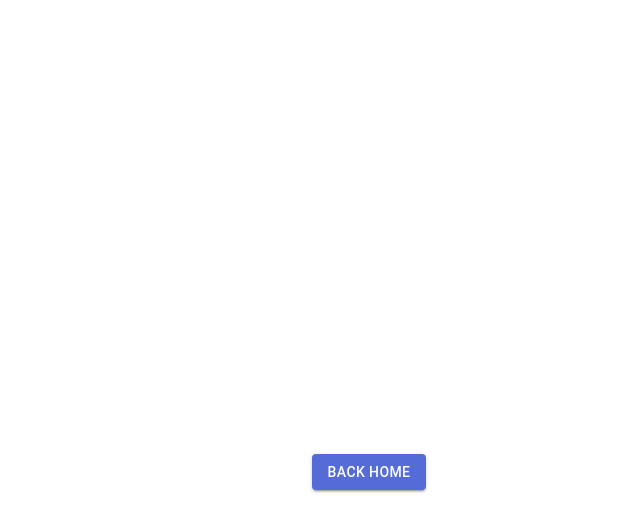
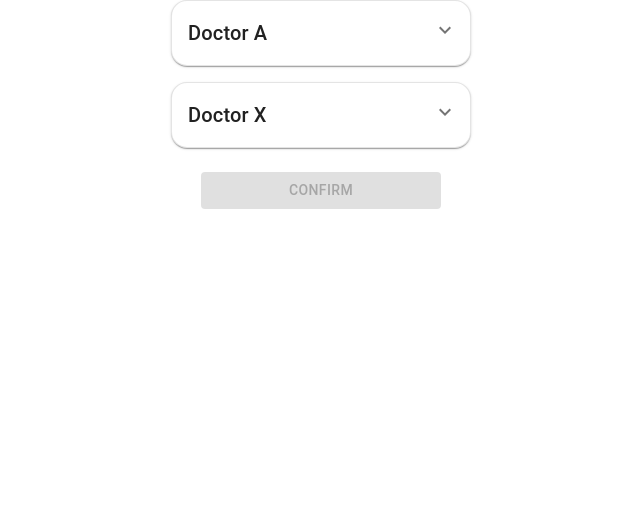
Before and after one commit to MAXEE998/CC-Final-FE, a React app: page /patient/chooseDoctor in a window 1280 px wide. Before the commit this address had no page. Shown: the top 532 px of the page, without its empty margins (271-911 px from the left). Built offline with nearby package versions, Linux system fonts and the light colour scheme.

Commit message:
feat: Choose doctor ui done

```diff
--- a/src/assets/stylesheets/app.scss
+++ b/src/assets/stylesheets/app.scss
@@ -16,7 +16,7 @@ html,body
     width: 100%;
     height: 100%;
     min-height: 100vh;
-    font-size: 16px;
+    font-size: 12px;
     color: var(--color-example);
     margin: 0;
     overflow: hidden;
--- /dev/null
+++ b/src/components/DoctorTimeSlot/index.jsx.tsx
@@ -0,0 +1,82 @@
+import KeyboardArrowDownIcon from '@mui/icons-material/KeyboardArrowDown';
+import KeyboardArrowUpIcon from '@mui/icons-material/KeyboardArrowUp';
+import { List, ListItem, ListItemButton, ListItemText, Radio } from '@mui/material';
+import Card from '@mui/material/Card';
+import CardContent from '@mui/material/CardContent';
+import CardHeader from '@mui/material/CardHeader';
+import Collapse from '@mui/material/Collapse';
+import Container from '@mui/material/Container';
+import IconButton from '@mui/material/IconButton';
+import React, { Dispatch, SetStateAction, useState } from 'react';
+
+
+interface Props {
+  doctorName: string;
+  timeSlots: Date[];
+  timeSlotChosen: [string, Date];
+  setTimeSlotChosen: Dispatch<SetStateAction<[string, Date]>>
+}
+
+export default function DoctorTimeSlot(props: Props) {
+  const [open, setOpen] = useState(false);
+  const {doctorName, timeSlots, timeSlotChosen, setTimeSlotChosen} = props;
+
+  return (
+    <>
+      <Card
+        sx={{
+          minWidth: 300,
+          border: '1px solid rgba(211,211,211,0.6)',
+          marginTop: 2,
+          width: '90%',
+          borderRadius: '16px'
+        }}>
+        <CardHeader
+          title={doctorName}
+          titleTypographyProps={{
+            component: 'h2',
+            variant: 'h6'
+          }}
+          action={
+            <IconButton
+              onClick={() => setOpen(!open)}
+              aria-label="expand"
+              size="small"
+            >
+              {open ? <KeyboardArrowUpIcon/> : <KeyboardArrowDownIcon/>}
+            </IconButton>
+          }
+        >
+        </CardHeader>
+        <div style={{backgroundColor: 'rgba(211,211,211,0.1)'}}>
+          <Collapse in={open} timeout="auto" unmountOnExit>
+            <CardContent sx={{typography: {fontSize: 12}, padding: 0}}>
+              <Container>
+                <List>
+                  {timeSlots.map((timeSlot) => (
+                    <>
+                      <ListItem divider disablePadding sx={{m: 1}}>
+                        <ListItemButton>
+                          <Radio
+                            checked={doctorName === timeSlotChosen[0] && timeSlot.getTime() == timeSlotChosen[1].getTime()}
+                            onChange={() =>
+                              setTimeSlotChosen([doctorName, timeSlot])
+                            }
+                            value={timeSlot}
+                            name="radio-buttons"
+                            inputProps={{'aria-label': timeSlot.toString()}}
+                          />
+                        </ListItemButton>
+                        <ListItemText primary={timeSlot.toString()} />
+                      </ListItem>
+                    </>
+                  ))}
+                </List>
+              </Container>
+            </CardContent>
+          </Collapse>
+        </div>
+      </Card>
+    </>
+  );
+}
--- /dev/null
+++ b/src/pages/ChooseDoctor/index.tsx
@@ -0,0 +1,81 @@
+import Button from '@mui/material/Button';
+import CssBaseline from '@mui/material/CssBaseline';
+import Container from '@mui/material/Container';
+import Box from '@mui/material/Box';
+import Typography from '@mui/material/Typography';
+import { useState } from 'react';
+import * as React from 'react';
+import BaseContainer from '../../components/BaseContainer';
+import DoctorTimeSlot from '../../components/DoctorTimeSlot/index.jsx';
+
+export default function ChooseDoctor() {
+
+  const [timeSlotChosen, setTimeSlotChosen] = useState<[string, Date]>(["", new Date()]);
+  const handleSubmit = async (event: React.FormEvent<HTMLButtonElement>) => {
+    event.preventDefault();
+  };
+
+  const doctors = [
+    {
+      doctorName: "Doctor A",
+      timeSlots: [new Date(2023, 2, 23), new Date(2023, 2, 24)],
+      timeSlotChosen: timeSlotChosen,
+      setTimeSlotChosen: setTimeSlotChosen,
+    },
+    {
+      doctorName: "Doctor X",
+      timeSlots: [new Date(2023, 2, 23), new Date(2023, 2, 24)],
+      timeSlotChosen: timeSlotChosen,
+      setTimeSlotChosen: setTimeSlotChosen,
+    }
+  ]
+
+  return (
+    <BaseContainer
+      style={{
+        display: 'flex',
+        flexDirection: 'column',
+      }}
+    >
+      <Container component="main" maxWidth="xs"  sx={{
+        height: '100%',
+        display: 'flex',
+        alignItems: 'center',
+      }}>
+        <CssBaseline />
+        <Box
+          sx={{
+            marginTop: -8,
+            display: 'flex',
+            flexDirection: 'column',
+            alignItems: 'center',
+          }}
+        >
+          <Typography component="h1" variant="h5">
+            Choose your appointment:
+          </Typography>
+          <Box
+            sx={{
+              marginTop: 2,
+              display: 'flex',
+              flexDirection: 'column',
+              alignItems: 'center',
+            }}
+          >
+            {doctors.map((doc) => (
+              <DoctorTimeSlot {...doc} />
+            ))}
+            <Button
+              onClick={handleSubmit}
+              variant="contained"
+              disabled={!timeSlotChosen[0]}
+              sx={{ mt: 3, mb: 2, width:"80%" }}
+            >
+              Confirm
+            </Button>
+          </Box>
+        </Box>
+      </Container>
+    </BaseContainer>
+  )
+}
--- a/src/pages/CreateAppointment/index.tsx
+++ b/src/pages/CreateAppointment/index.tsx
@@ -9,6 +9,8 @@ import BaseContainer from '../../components/BaseContainer';
 import AppContext from '../../api/AppContext';
 import { InputLabel, Select, MenuItem, FormControl, Button } from '@mui/material';
 import FileUpload from 'react-material-file-upload';
+import PermDeviceInformationIcon from '@mui/icons-material/PermDeviceInformation';
+
 
 export default function CreateAppointment() {
 
@@ -43,10 +45,11 @@ export default function CreateAppointment() {
 
   return (
     <BaseContainer>
-      <Container component="main" maxWidth="xs"  sx={{
+      <Container component="main" maxWidth="xs"   sx={{
         height: '100%',
         display: 'flex',
         alignItems: 'center',
+        width: "90%",
       }}>
         <CssBaseline />
         <Box
@@ -57,10 +60,11 @@ export default function CreateAppointment() {
             alignItems: 'center',
           }}
         >
-          <Typography component="h1" variant="h5">
-            Select your main reason for seeking care today, add any additional notes
+          <Typography component="h1" variant="h6" fontSize="14px" sx={{ p:1, width: "100%"}}>
+            <PermDeviceInformationIcon /> &nbsp;
+            Select your main reason for seeking care today and add any additional notes
           </Typography>
-          <Box component="form" onSubmit={handleSubmit} sx={{ mt: 3,  width: 400}}>
+          <Box component="form" onSubmit={handleSubmit} sx={{ mt: 2}}>
             <Grid container spacing={2}>
               <Grid item xs={12}>
                 <FormControl required fullWidth id={"mc"}>
--- a/src/routes.tsx
+++ b/src/routes.tsx
@@ -8,6 +8,7 @@ import SignIn from './pages/SignIn';
 import SignUp from './pages/SignUp';
 import CreateAppointment from './pages/CreateAppointment';
 import Chat from './pages/Chat';
+import ChooseDoctor from './pages/ChooseDoctor';
 
 
 const routes = [
@@ -17,6 +18,7 @@ const routes = [
   <Route path='/patient/signup' element={<SignUp isPatient={true}/>} />,
   <Route path='/patient/createAppointment' element={<CreateAppointment />} />,
   <Route path='/patient/chatbot' element={<Chat />} />,
+  <Route path='/patient/chooseDoctor' element={<ChooseDoctor />} />,
   <Route path='/doctor' element={<Landing isPatient={false}/>} />,
   <Route path='/doctor/signin' element={<SignIn isPatient={false}/>} />,
   <Route path='/doctor/signup' element={<SignUp isPatient={false}/>} />,
```
